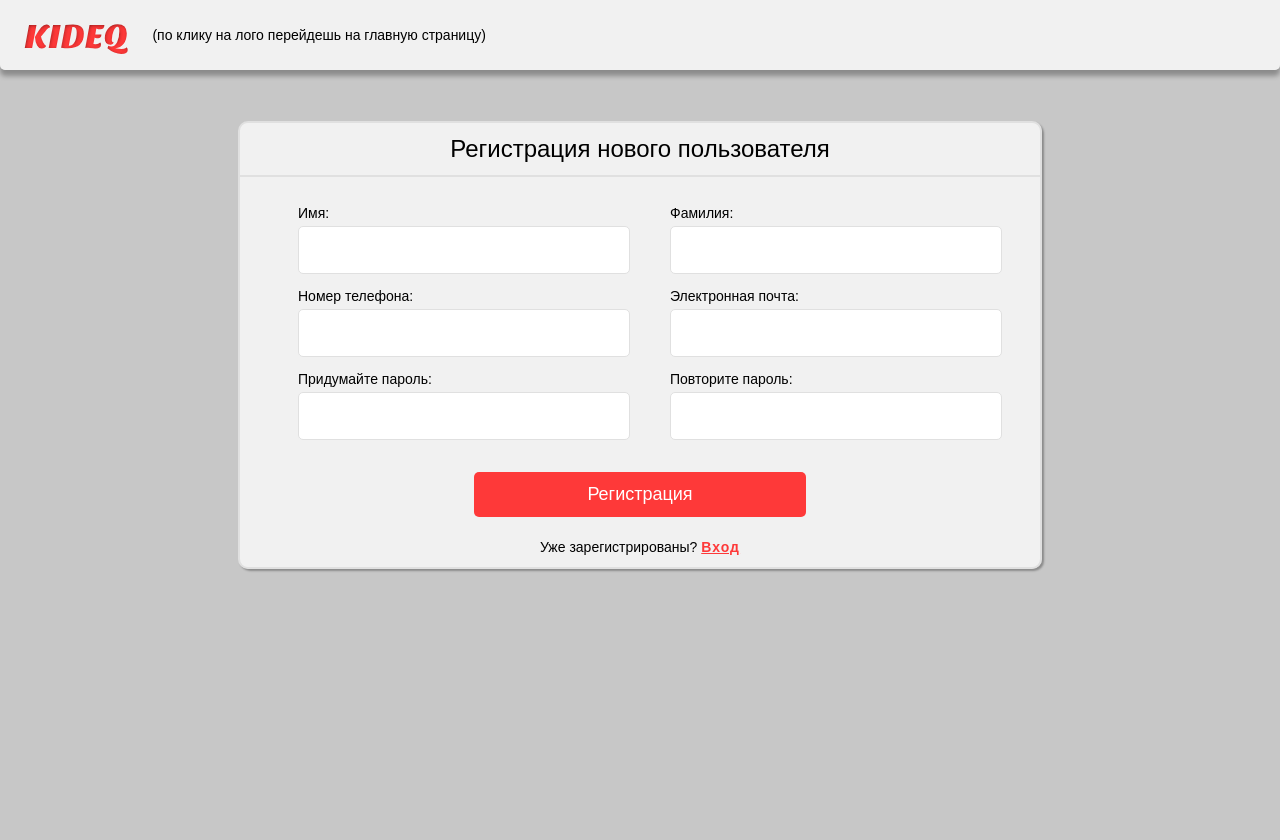
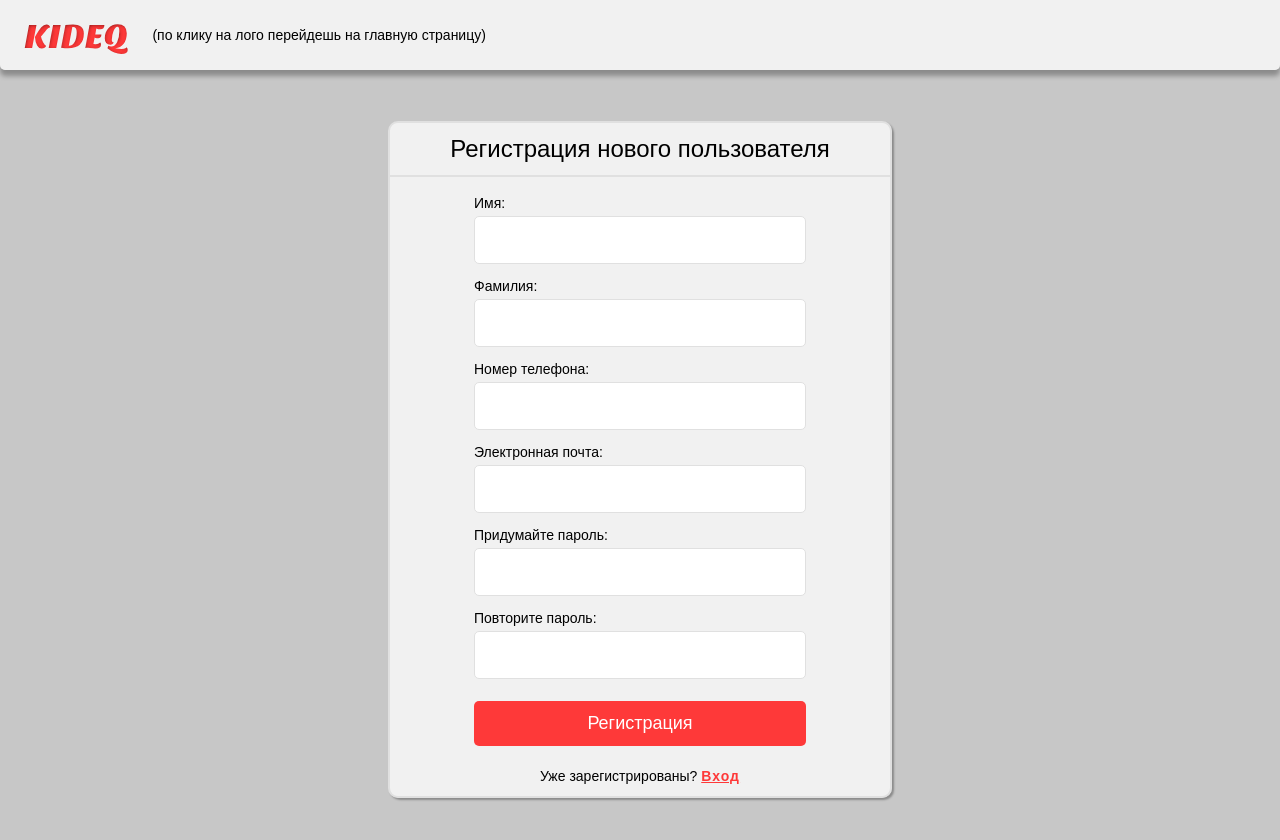
Before and after one commit to IvanKuzznetsov/test_django_project, a React (Vite) app in the folder frontend/: page /register in a window 1280 px wide. Shown: the top 840 px of the page. Before the commit the page ends 800 px from the top, so only its background shows below. Built offline with nearby package versions, Linux system fonts and the light colour scheme; a web font is replaced by a local one.

Commit message:
register ready

```diff
--- a/frontend/src/components/forms/RegisterForm.jsx
+++ b/frontend/src/components/forms/RegisterForm.jsx
@@ -3,20 +3,24 @@ import { Link } from "react-router-dom";
 import styles from "./RegisterForm.module.css";
 
 function RegisterForm() {
-  const USER_REGEX = /^[A-Z][a-z]{1,14}$/;
+  const NAME_REGEX = /^[А-ЯЁ][а-яё]{1,}$/;
+  const SURNAME_REGEX = /^[А-ЯЁ][а-яё]{1,}$/;
   const PHONE_REGEX = /^\+7\d{10}$/;
   const EMAIL_REGEX = /^[a-zA-Z0-9._%+-]+@[a-zA-Z0-9.-]+\.[a-zA-Z]{2,}$/;
-  const PWD_REGEX = /^(?=.*[A-Z])(?=.*[a-z])(?=.*\d)[A-Za-z\d]{6,}$/;
+  const PWD_REGEX =
+    /^(?=.*[A-Z])(?=.*[a-z])(?=.*\d)[A-Za-z\d!@#$%^&*(),.?":{}|<>]{6,}$/;
 
   const [data, setData] = useState({
-    username: "",
+    name: "",
+    surname: "",
     phone: "",
     email: "",
     password: "",
     confirmPassword: "",
   });
   const [errors, setErrors] = useState({
-    username: "",
+    name: "",
+    surname: "",
     phone: "",
     email: "",
     password: "",
@@ -43,6 +47,7 @@ function RegisterForm() {
         body: JSON.stringify(formData),
       })
         .then((response) => {
+          console.log(formData);
           setIsPending(false);
           if (response.ok) {
             setIsSuccessfull(true);
@@ -83,31 +88,38 @@ function RegisterForm() {
   function validateField(name, value) {
     let error = "";
     switch (name) {
-      case "username":
-        if (!USER_REGEX.test(value)) {
+      case "name":
+        if (!NAME_REGEX.test(value)) {
           error =
-            "Username must start with a capital letter and be 2-15 characters long. (English only)";
+            "Некорректный ввод. Только кириллица, первая буква должна быть заглавной, остальные строчными.";
+        }
+        break;
+      case "surname":
+        if (!SURNAME_REGEX.test(value)) {
+          error =
+            "Некорректный ввод. Только кириллица, первая буква должна быть заглавной, остальные строчными.";
         }
         break;
       case "phone":
         if (!PHONE_REGEX.test(value)) {
-          error = "Incorrect phone number";
+          error =
+            "Некорректный ввод. Номер должен начинаться с +7, далее ваш номер, всего 11 цифр";
         }
         break;
       case "email":
         if (!EMAIL_REGEX.test(value)) {
-          error = "Invalid email address.";
+          error = "Некорректный адрес электронной почты.";
         }
         break;
       case "password":
         if (!PWD_REGEX.test(value)) {
           error =
-            "Password must be at least 6 characters long, contain a capital letter, a lowercase letter, and a digit.";
+            "Длина пароля - минимум 6 символов. Должен содержать одну заглавную букву, одну строчную, а также символ.Только латиница.";
         }
         break;
       case "confirmPassword":
         if (value !== data.password) {
-          error = "Passwords do not match.";
+          error = "Пароли не совпадают.";
         }
         break;
       default:
@@ -117,23 +129,26 @@ function RegisterForm() {
   }
 
   function validateForm() {
-    const { username, phone, email, password, confirmPassword } = data;
-    const usernameValid = USER_REGEX.test(username);
+    const { name, phone, email, surname, password, confirmPassword } = data;
+    const nameValid = NAME_REGEX.test(name);
+    const surnameValid = SURNAME_REGEX.test(surname);
     const phoneValid = PHONE_REGEX.test(phone);
     const emailValid = EMAIL_REGEX.test(email);
     const passwordValid = PWD_REGEX.test(password);
     const passwordsMatch = password === confirmPassword;
 
     setErrors({
-      username: usernameValid ? "" : "Invalid username.",
-      phone: phoneValid ? "" : "Invalid phone number.",
-      email: emailValid ? "" : "Invalid email.",
-      password: passwordValid ? "" : "Invalid password.",
-      confirmPassword: passwordsMatch ? "" : "Passwords do not match.",
+      name: nameValid ? "" : "Некорректное имя.",
+      surname: surnameValid ? "" : "Некорректная фамилия.",
+      phone: phoneValid ? "" : "Некорректный номер телефона.",
+      email: emailValid ? "" : "Некорректный адрес электронной почты.",
+      password: passwordValid ? "" : "Некорректный пароль.",
+      confirmPassword: passwordsMatch ? "" : "Пароли не совпадают.",
     });
 
     return (
-      usernameValid &&
+      nameValid &&
+      surnameValid &&
       phoneValid &&
       emailValid &&
       passwordValid &&
@@ -147,18 +162,26 @@ function RegisterForm() {
         <form className={styles.regForm} onSubmit={handleFormSubmit}>
           <p>Регистрация нового пользователя</p>
           <hr />
-          <div className={styles.regFormMain}>
-            <div className={styles.regFormLeft}>
           <label>
             Имя:
             <input
               type="text"
-                  value={data.username}
-                  onChange={(e) => handleInputChange(e, "username")}
+              value={data.name}
+              onChange={(e) => handleInputChange(e, "name")}
               required
             />
-                {errors.username && (
-                  <div className={styles.error}>{errors.username}</div>
+            {errors.name && <div className={styles.error}>{errors.name}</div>}
+          </label>
+          <label>
+            Фамилия:
+            <input
+              type="text"
+              value={data.surname}
+              onChange={(e) => handleInputChange(e, "surname")}
+              required
+            />
+            {errors.surname && (
+              <div className={styles.error}>{errors.surname}</div>
             )}
           </label>
           <label>
@@ -169,8 +192,18 @@ function RegisterForm() {
               onChange={handlePhoneChange}
               required
             />
-                {errors.phone && (
-                  <div className={styles.error}>{errors.phone}</div>
+            {errors.phone && <div className={styles.error}>{errors.phone}</div>}
+          </label>
+          <label>
+            Электронная почта:
+            <input
+              type="email"
+              value={data.email}
+              onChange={(e) => handleInputChange(e, "email")}
+              required
+            />
+            {errors.email && (
+              <span className={styles.error}>{errors.email}</span>
             )}
           </label>
           <label>
@@ -186,32 +219,6 @@ function RegisterForm() {
               <div className={styles.error}>{errors.password}</div>
             )}
           </label>
-            </div>
-            <div className={styles.regFormRight}>
-              <label>
-                Фамилия:
-                <input
-                  type="text"
-                  value={data.username}
-                  onChange={(e) => handleInputChange(e, "username")}
-                  required
-                />
-                {errors.username && (
-                  <div className={styles.error}>{errors.username}</div>
-                )}
-              </label>
-              <label>
-                Электронная почта:
-                <input
-                  type="email"
-                  value={data.email}
-                  onChange={(e) => handleInputChange(e, "email")}
-                  required
-                />
-                {errors.email && (
-                  <span className={styles.error}>{errors.email}</span>
-                )}
-              </label>
           <label>
             Повторите пароль:
             <input
@@ -225,9 +232,7 @@ function RegisterForm() {
               <div className={styles.error}>{errors.confirmPassword}</div>
             )}
           </label>
-            </div>
-          </div>
-          {!isPending && <button>Регистрация</button>}
+          {!isPending && <button type="submit">Регистрация</button>}
           {isPending && <div className={styles.loader}></div>}
           <div className={styles.alreadyRegistered}>
             Уже зарегистрированы?{" "}
@@ -237,13 +242,16 @@ function RegisterForm() {
           </div>
         </form>
       ) : isSuccessfull ? (
-        <div className={styles.succesMessage}>
-          New user successfully added!
+        <div className={styles.successMessage}>
+          <p>Новый пользователь успешно добавлен!</p>
           <img src="./dancing-cat.gif" alt="" width={100} />
         </div>
       ) : (
         <div className={styles.errorMessage}>
-          Error appeared, restart page :(
+          <p>
+            Ошибка! <br />
+            Попробуйте заново :(
+          </p>
           <img src="./sad-cat.gif" alt="sad cat gif" width={200} />
         </div>
       )}
--- a/frontend/src/components/forms/RegisterForm.module.css
+++ b/frontend/src/components/forms/RegisterForm.module.css
@@ -1,17 +1,17 @@
 .regForm {
   margin: 4% auto;
-  max-width: 800px;
+  max-width: 500px;
   display: flex;
   flex-direction: column;
   align-items: center;
   border: 2px solid #e0e0e0;
   border-radius: 10px;
   background-color: hsla(0, 0%, 100%, 0.755);
-
   box-shadow: 2px 2px 2px rgb(0, 0, 0, 0.3);
 }
 .regForm p {
   font-size: 24px;
+  text-align: center;
   margin-block: 12px;
 }
 .regForm hr {
@@ -20,14 +20,6 @@
   height: 2px;
   background-color: #e0e0e0;
   margin-bottom: 4px;
-}
-.regFormMain {
-  display: flex;
-}
-.regFormLeft,
-.regFormRight {
-  min-width: 50%;
-  padding: 10px;
 }
 .regForm label {
   display: block;
@@ -107,9 +99,10 @@
     transform: rotate(1turn);
   }
 }
-.succesMessage {
+.successMessage {
   margin: 8% auto;
-  max-width: 400px;
+  padding-block: 15px;
+  max-width: 500px;
   height: 280px;
   display: flex;
   flex-direction: column;
@@ -118,14 +111,19 @@
   gap: 20px;
   border: 2px solid #e0e0e0;
   border-radius: 10px;
+  background-color: hsla(0, 0%, 100%, 0.755);
   box-shadow: 2px 2px 2px rgb(0, 0, 0, 0.3);
   font-size: 22px;
   color: hsl(0, 99%, 61%);
 }
+.successMessage p {
+  text-align: center;
+}
 .errorMessage {
   margin: 8% auto;
-  max-width: 400px;
-  height: 340px;
+  padding-block: 15px;
+  max-width: 500px;
+  min-height: auto;
   display: flex;
   flex-direction: column;
   align-items: center;
@@ -133,9 +131,14 @@
   gap: 20px;
   border: 2px solid #e0e0e0;
   border-radius: 10px;
+  background-color: hsla(0, 0%, 100%, 0.755);
   box-shadow: 2px 2px 2px rgb(0, 0, 0, 0.3);
-  font-size: 22px;
+  font-size: 24px;
   color: hsl(0, 99%, 61%);
+}
+.errorMessage p {
+  text-align: center;
+  margin-bottom: 12px;
 }
 .alreadyRegistered {
   font-size: 14px;
```
Lines whose indentation alone changed are shown as unchanged.
